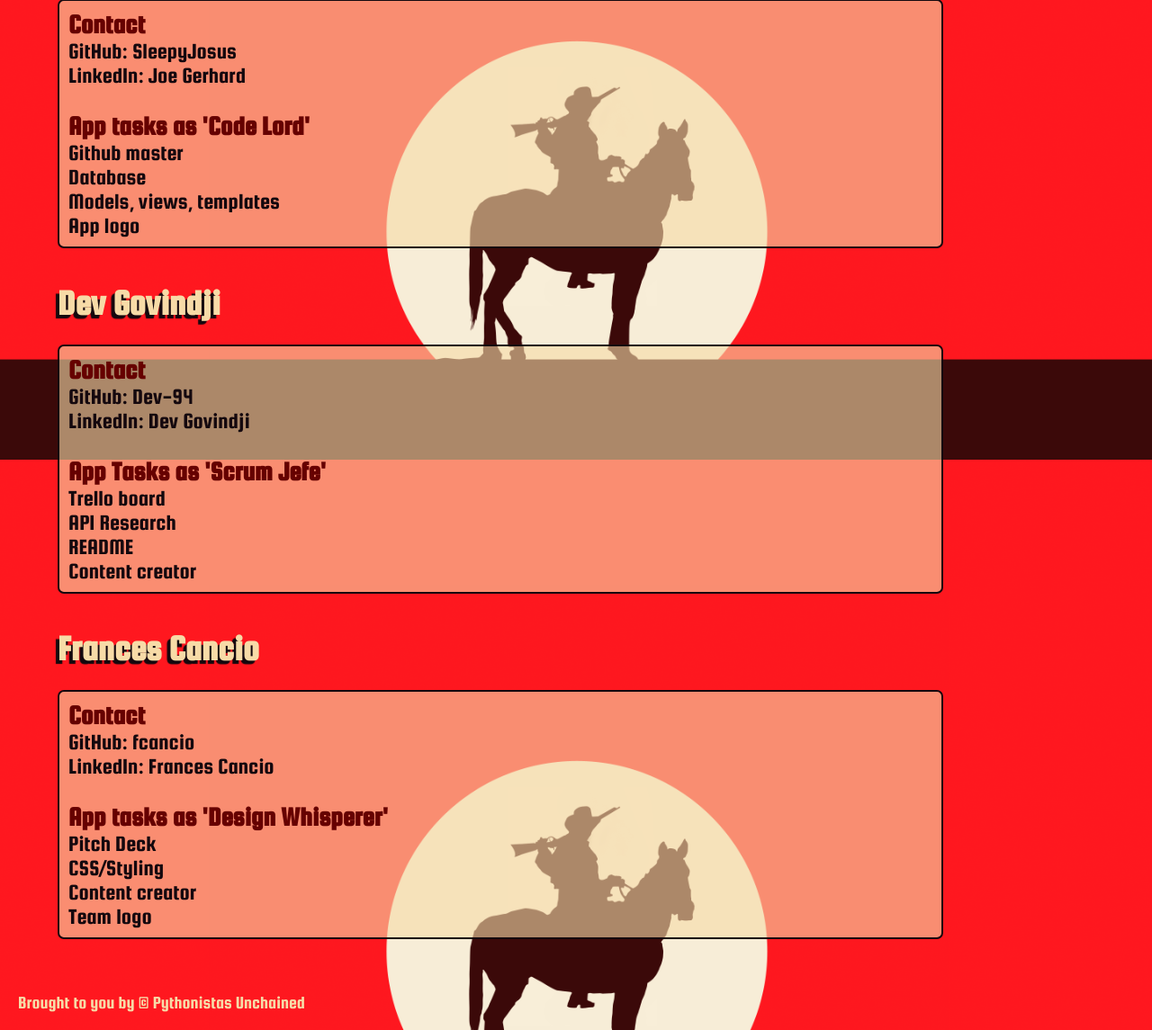
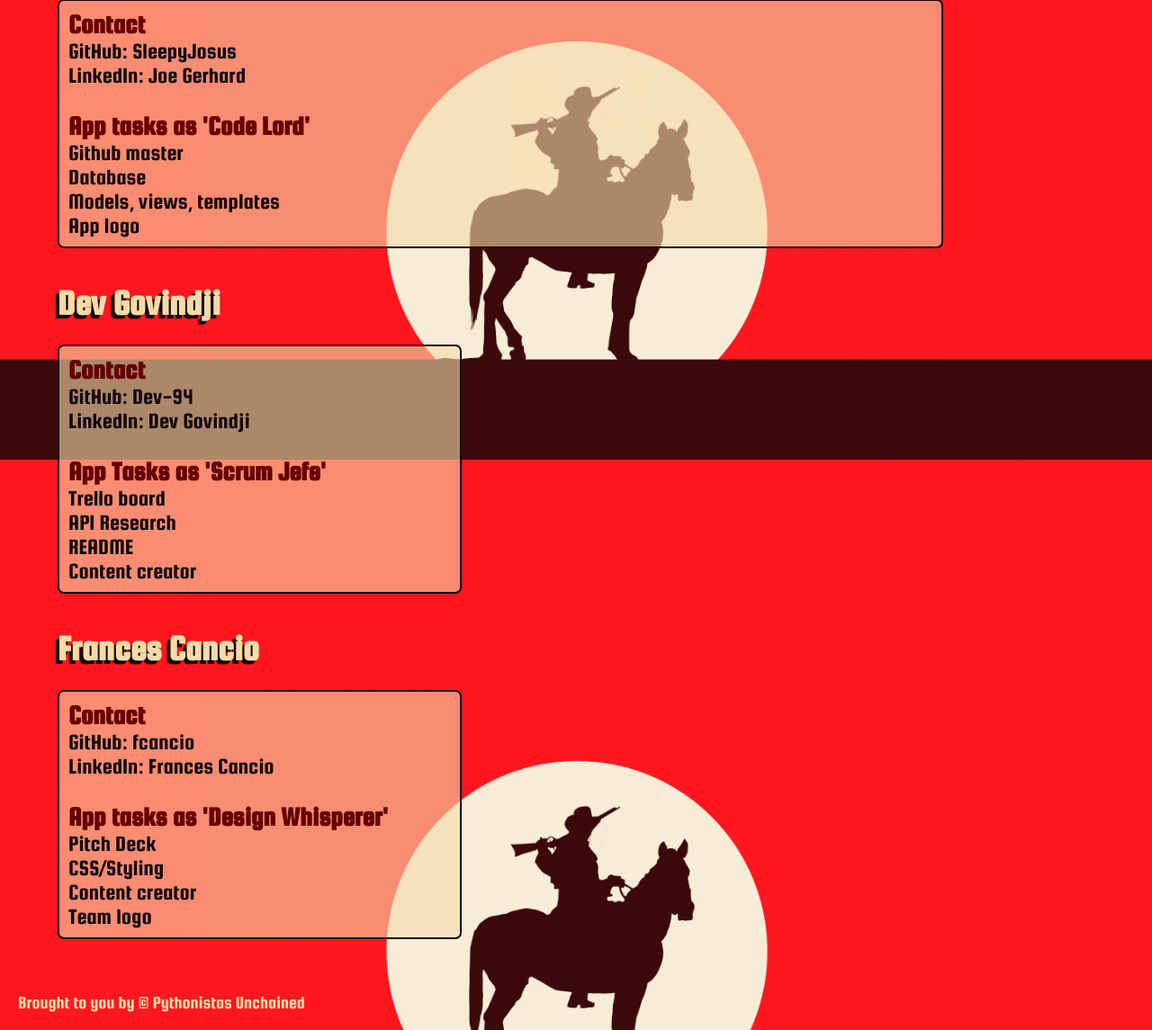
Before and after one commit to joe-gerhard/django-unlibbed, a Django app: page /about/ in a window 1280 px wide. Shown: the part 289-1434 px from the top of the page at 90% size. Run offline with Django 3.2, Linux system fonts and the light colour scheme.

Commit message:
update to about.html content and styling

```diff
--- a/main_app/templates/main_app/about.html
+++ b/main_app/templates/main_app/about.html
@@ -3,7 +3,7 @@
 {% block main %}
 <h1>About Us</h1>
 <h2 class="dev-name">Joe Gerhard</h2>
-<ul class="detail">
+<ul class="detail narrowgit ">
     <h3>Contact</h3>
     GitHub:  <a href="https://github.com/sleepyjosus">SleepyJosus</a><br>
     LinkedIn:  <a href="https://www.linkedin.com/in/joe-gerhard/">Joe Gerhard</a>
@@ -16,7 +16,7 @@
 </ul>
 
 <h2 class="dev-name">Dev Govindji</h2>
-<ul class="detail">
+<ul class="detail narrow">
     <h3>Contact</h3>
     GitHub:  <a href="https://github.com/Dev-94">Dev-94</a><br>
     LinkedIn:  <a href="https://www.linkedin.com/in/joe-gerhard/">Dev Govindji</a>
@@ -29,7 +29,7 @@
 </ul>
 
 <h2 class="dev-name">Frances Cancio</h2>
-<ul class="detail">
+<ul class="detail narrow">
     <h3>Contact</h3>
     GitHub:  <a href="https://github.com/fcancio">fcancio</a><br>
     LinkedIn:  <a href="https://www.linkedin.com/in/francescancio/">Frances Cancio</a>
```
